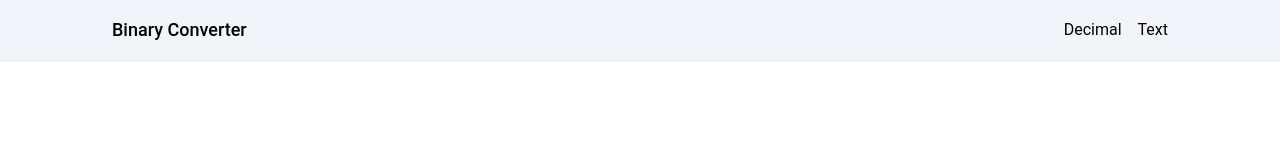
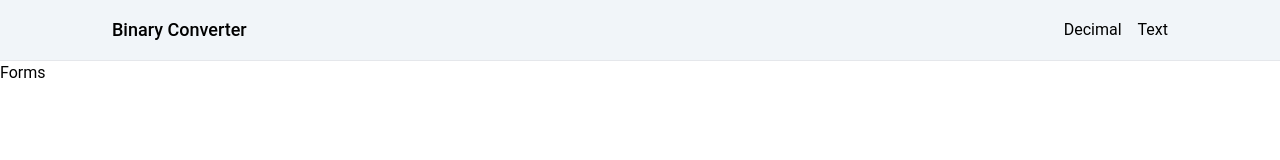
Before and after one commit to cammarb/binary-converter, a React (Create React App) app: page / in a window 1280 px wide. Shown: the top 160 px of the page. Built offline with nearby package versions, Linux system fonts and the light colour scheme.

Commit message:
add Forms component

```diff
--- a/src/App.js
+++ b/src/App.js
@@ -1,9 +1,11 @@
+import Forms from "./components/Forms";
 import Navbar from "./components/Navbar";
 
 function App() {
   return (
     <>
       <Navbar />
+      <Forms />
     </>
   );
 }
--- /dev/null
+++ b/src/components/Forms.jsx
@@ -0,0 +1,9 @@
+import React, { Component } from 'react'
+
+export default class Forms extends Component {
+    render() {
+        return (
+            <div>Forms</div>
+        )
+    }
+}
```
